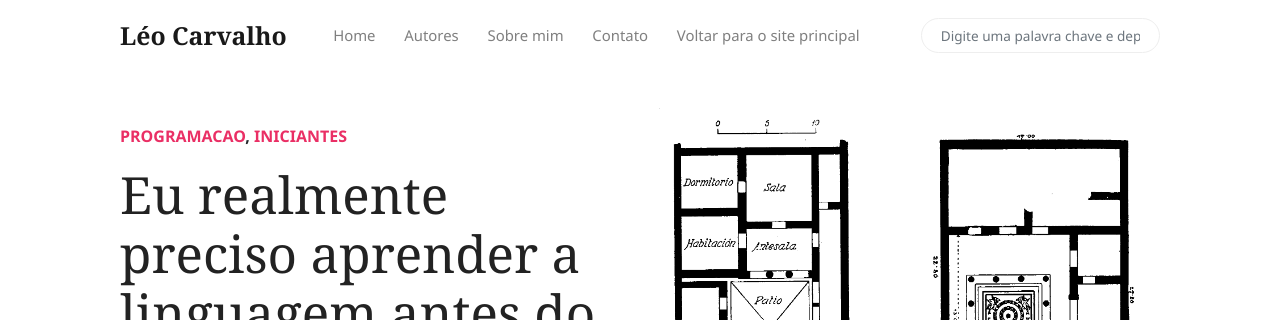
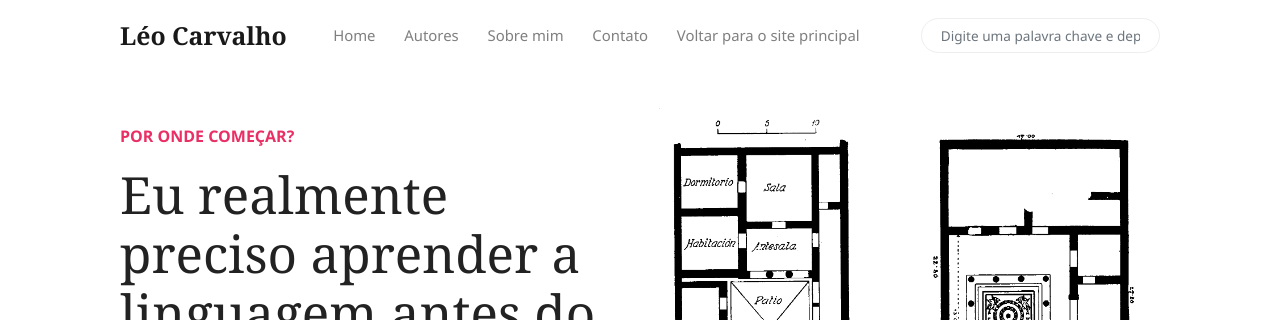
Before and after one commit to carvalholeo/carvalholeo.github.io, a Jekyll site: the page built from _posts/2020-02-16-preciso-realmente aprender-linguagem-antes-framework.md, in a window 1280 px wide and 900 px high. Shown: the top 320 px of the window. Built offline with Jekyll 4.4.1, drawn with Linux system fonts in a browser that asks for light colours; nearby versions of some CDN libraries; comment, search, counter and statistics services are not loaded.

Commit message:
Altera categoria e adiciona tags

```diff
--- a/_posts/2020-02-16-preciso-realmente aprender-linguagem-antes-framework.md
+++ b/_posts/2020-02-16-preciso-realmente aprender-linguagem-antes-framework.md
@@ -1,10 +1,10 @@
 ---
 layout: post-ads
 title:  "Eu realmente preciso aprender a linguagem antes do framework?"
-categories: [ programacao, iniciantes ]
+categories: [ 'Por onde começar?' ]
 image: assets/images/planta.png
 author: leo
-tags: [ programacao, dicas, iniciantes, linguagens, frameworks ]
+tags: [ programacao, dicas, iniciantes, linguagens, frameworks, featured, sticky]
 ---
 Geralmente, quando alguém me pergunta: *"Léo, devo começar aprendendo o framework A ou B?"*, minha resposta é: *"Quanto você sabe da linguagem base do framework?"*. E, quase sempre, a resposta é "pouco" ou "quase nada". Entender isso é a diferença entre começar a construir uma casa pelo telhado ou pela fundação.
 
```
